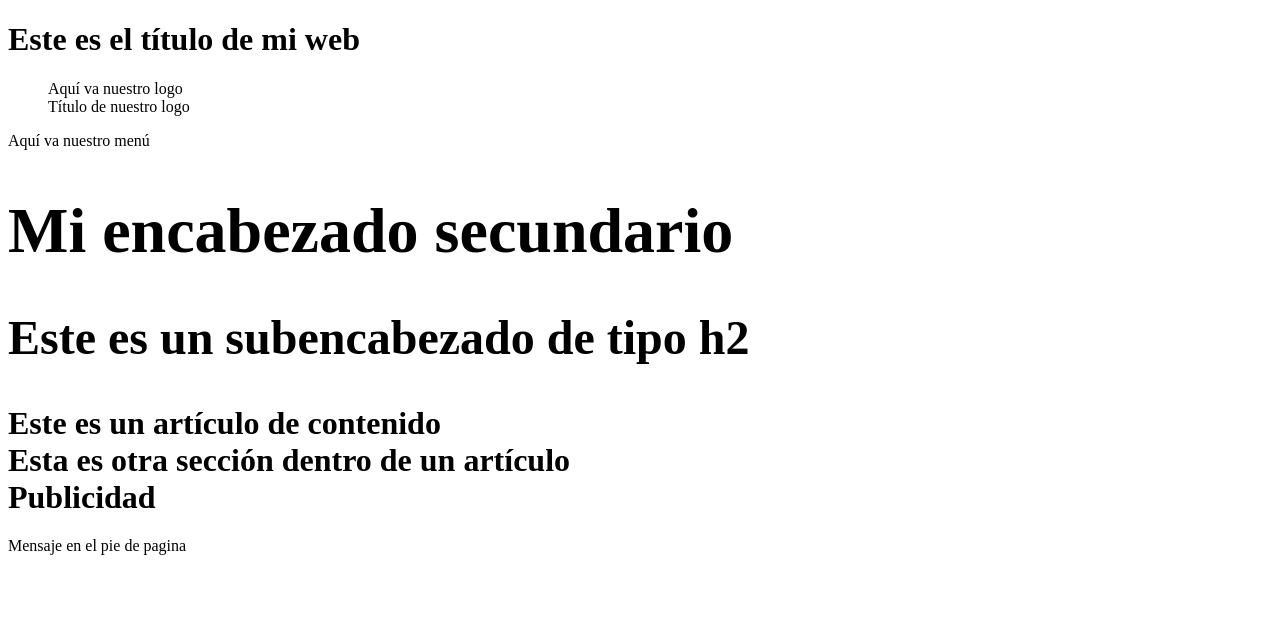
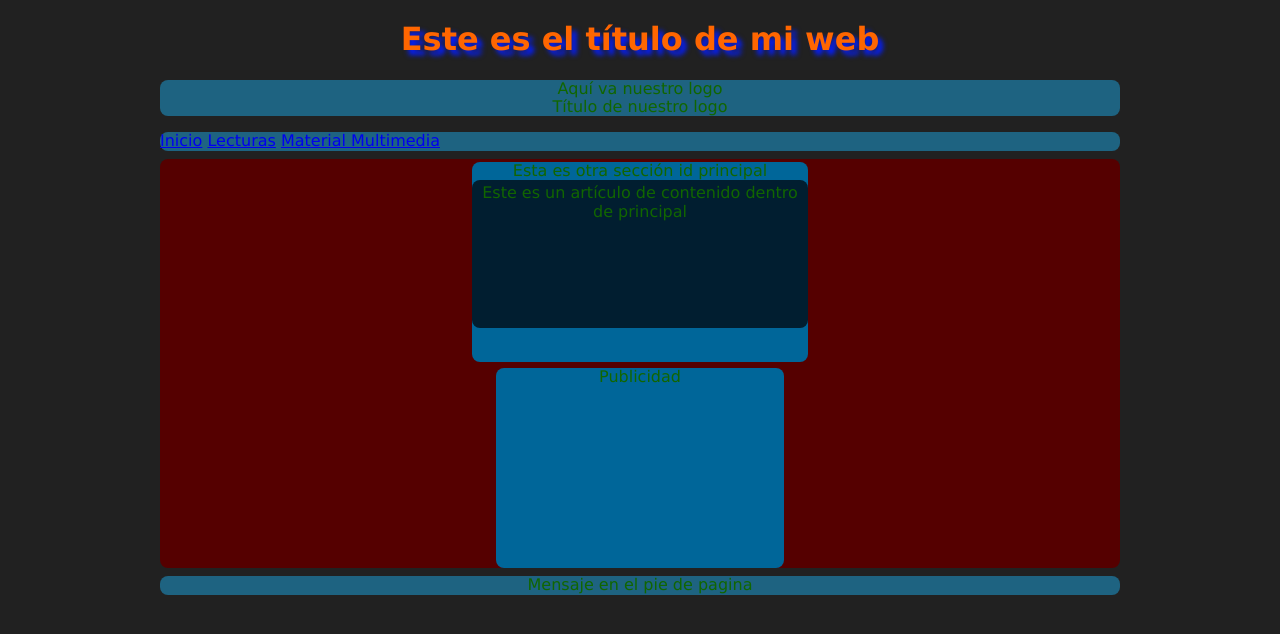
Before and after one commit to JoanPelaez/PRUEBA, a plain HTML site: page index.html in a window 1280 px wide. Drawn offline with Linux system fonts and the light colour scheme.

Commit message:
estrutura css

```diff
--- a/css/estilos.css
+++ b/css/estilos.css
@@ -2,3 +2,66 @@
 	padding: 0;
 	margin: 0;
 }
+
+/*@font-face{
+	font-family: 'Chalet';
+	src: url("");
+}no utilizare fuentes*/
+body{
+	background: #212121;
+	color: #160;
+	font-family: verdana,helvetica;
+
+}
+h1{
+	color: #F60;
+	margin: 0.25em auto;
+	text-align: center;
+	text-shadow: 5px 5px 5px #051EFF;
+	-webkit-text-shadow: 5px 5px 5px #051EFF;
+	-ms-text-shadow: 5px 5px 5px #051EFF;
+	-o-text-shadow: 5px 5px 5px #051EFF;
+	-moz-text-shadow: 5px 5px 5px #051EFF;
+}
+header,nav,footer{
+	background: #1E6381;
+	border-radius: 0.5em;
+	margin: 0.5em auto;
+	max-width: 960px;
+	text-align: center;
+}
+section#contenedor{
+	margin: 0.5px auto;
+	max-width: 960px;
+	padding: 0;
+	background: #500;
+	text-align: center;
+	border-radius: 0.5em;
+
+
+}
+section#principal,aside{
+	background: #069;
+	border-radius: 0.5em;
+	display: inline-block;
+	margin: 0.2em auto;
+	max-width: 960px;
+	min-height: 200px;
+	vertical-align: top;
+	width: 35%;
+
+}
+article{
+	background: #011E30;
+	border-radius: 0.5em;
+	min-height: 140px;
+	padding: 0.25em;
+}
+aside{
+	width: 30%;
+}
+nav{
+	text-align: left;
+
+
+}
--- a/index.html
+++ b/index.html
@@ -6,8 +6,9 @@
         <meta charset="utf-8">
         <meta name="description" content="Descripción del sitio">
         <title>Mi primera página</title>
-        <link rel="stylesheet" type="estilos/css" href="css/estilos.css">
+        <link rel="stylesheet" type="text/css" href="css/estilos.css">
         <link rel="stylesheet" type="text/css" href="css/normalize.css">
+
     </head>
 
     <body>
@@ -24,22 +25,30 @@
         </header>
 <!--Menú:-->
         <nav>
-            Aquí va nuestro menú
+            <!--Aquí va nuestro menú-->
+            <a href="index.html">Inicio</a>
+            <a href="index.html">Lecturas</a>
+            <a href="index.html">Material Multimedia</a>
+
         </nav>
 <!--Sección de contenido. <section> y <article> definen un área única de contenido:-->
         <section id="contenedor">
 <!--Para que el encabezado principal <h1> no pierda relevancia, utilizamos <hgroup> para agregar un nuevo-->
+              <!--  Este es el id contenedor
            <h1>
             <hgroup>
                 <h1>Mi encabezado secundario</h1>
                 <h2>Este es un subencabezado de tipo h2</h2>
-            </hgroup>
-            <article>
-                Este es un artículo de contenido
+            </hgroup>-->
+
+
                 <section id="principal">
-                    Esta es otra sección dentro de un artículo
+                    Esta es otra sección id principal
+                    <article>
+                        Este es un artículo de contenido dentro de principal
+                    </article>
                 </section>
-            </article>
+
             <aside>
             	Publicidad
             </aside>
```
